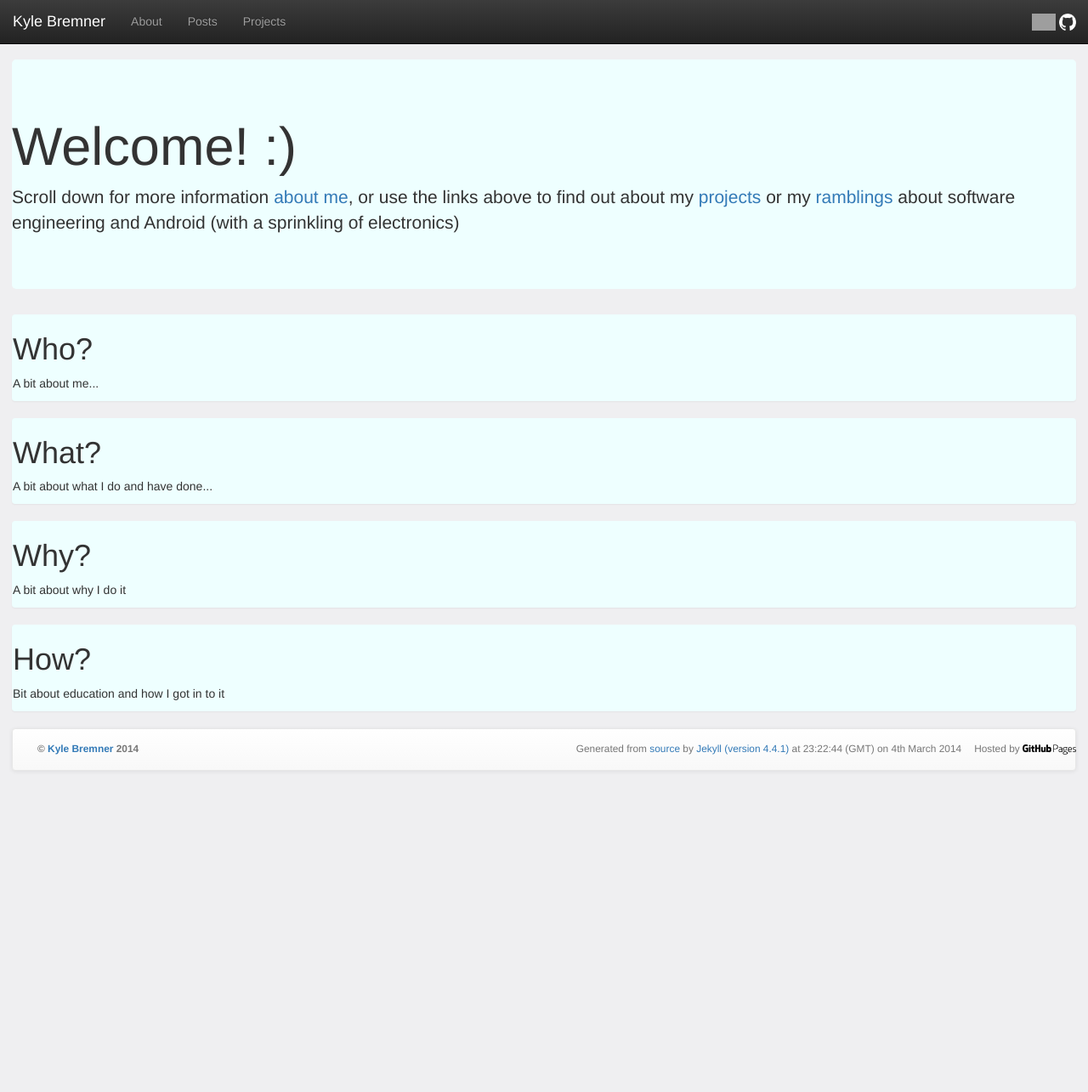
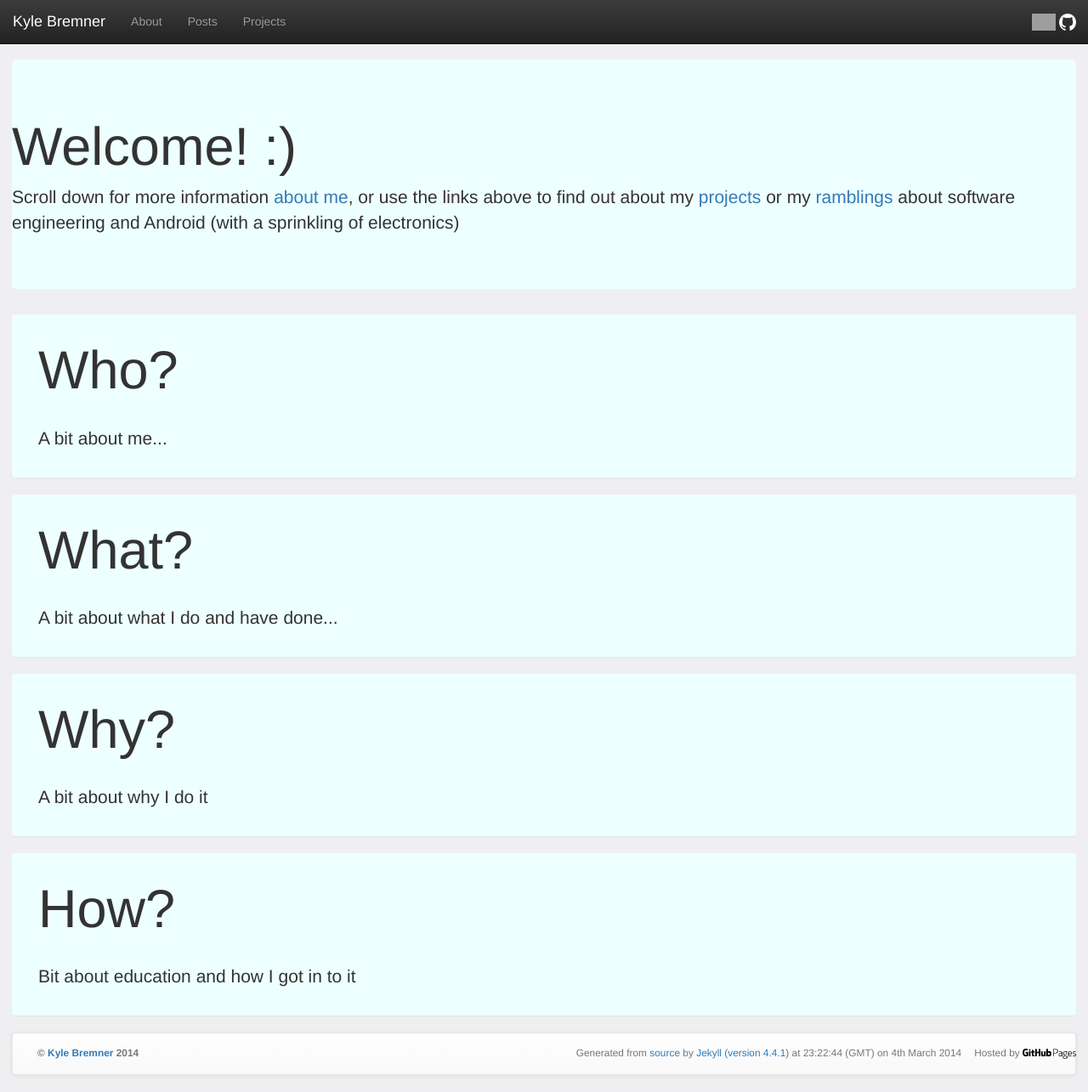
Before and after one commit to kbremner/kbremner.github.io, a Jekyll site: the page built from index.html, in a window 1280 px wide and 1285 px high. Shown: the whole window at 85% size. Built offline with Jekyll 4.4.1, drawn with Linux system fonts in a browser that asks for light colours; nearby versions of some CDN libraries; Markdown is read by kramdown in place of the engine named in the settings; a script that is not in the unit is left out; grey boxes are pictures that could not be loaded.

Commit message:
Updated site.css

```diff
--- a/css/site.css
+++ b/css/site.css
@@ -90,12 +90,12 @@ a:hover {
 	background-color: #EFF;
 }
 
-.about-section.h1 {
+.about-section h1 {
   	margin: 30px;
 	font-size: 63px;
 }
 
-.about-section.p {
+.about-section p {
   	margin: 30px;
 	font-size: 21px;
 }
```
